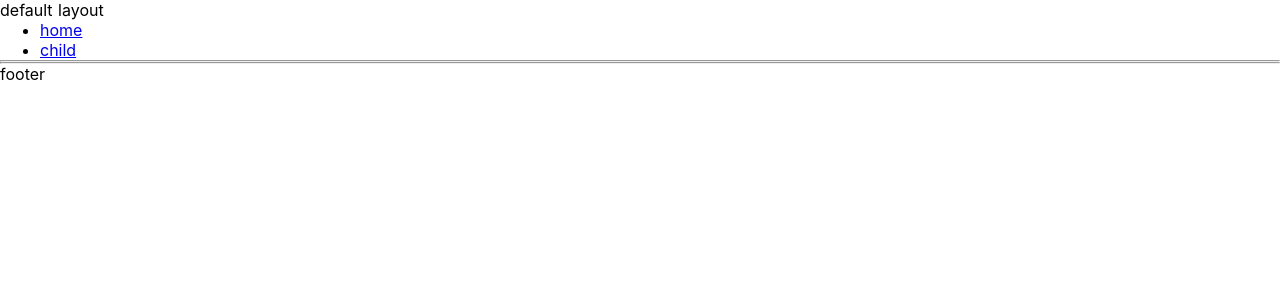
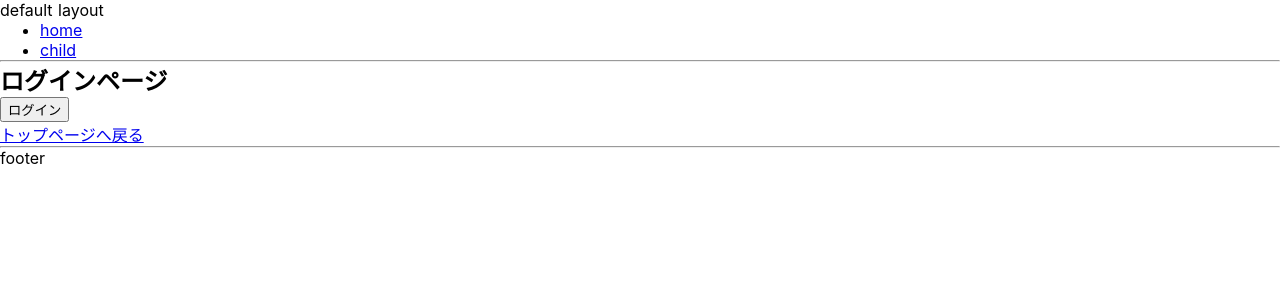
Before and after one commit to azuyuri/qiita-app, a Nuxt app: page /login in a window 1280 px wide. Shown: the top 300 px of the page. Built offline with nearby package versions, Linux system fonts and the light colour scheme.

Commit message:
feat: Create new routes authed-route.vue and login.vue

```diff
--- /dev/null
+++ b/pages/authed-route.vue
@@ -0,0 +1,9 @@
+<template>
+  <div>
+    <h2>認証が必要なページ</h2>
+      <p>
+        Cookie の 'credential' 値が Truthy な場合のみアクセス可能です。<br>
+        <nuxt-link to='/'>トップページへ戻る</nuxt-link>
+      </p>
+  </div>
+</template>
--- /dev/null
+++ b/pages/login.vue
@@ -0,0 +1,22 @@
+<template>
+  <div>
+    <h2>ログインページ</h2>
+    <p>
+      <button type="button" @click="login">ログイン</button><br>
+      <nuxt-link to="/">トップページへ戻る</nuxt-link>
+    </p>
+  </div>
+</template>
+
+<script>
+import Cookies from 'universal-cookie'
+export default {
+  methods: {
+    login() {
+      const cookies = new Cookies()
+      cookies.set('credential', 'true', { maxAge: 90 })
+      this.$router.push('/')
+    }
+  }
+}
+</script>
```
